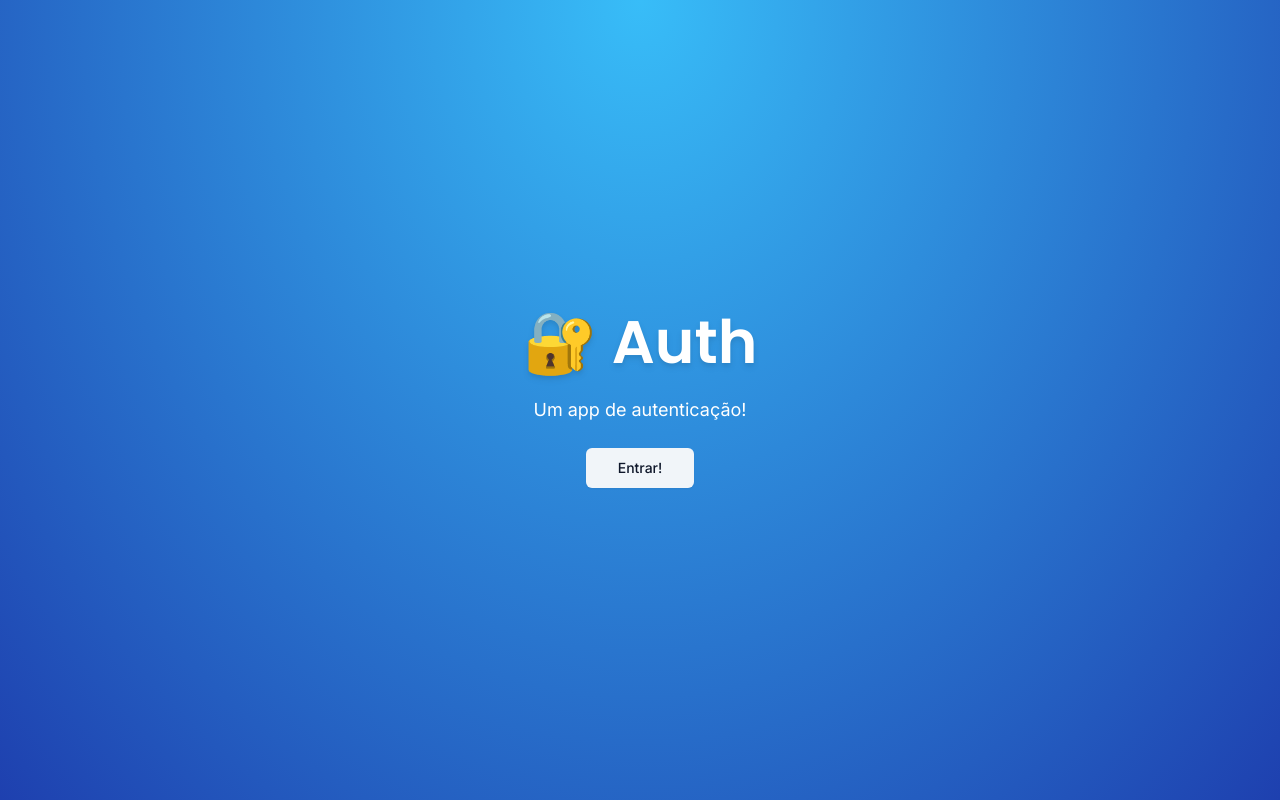
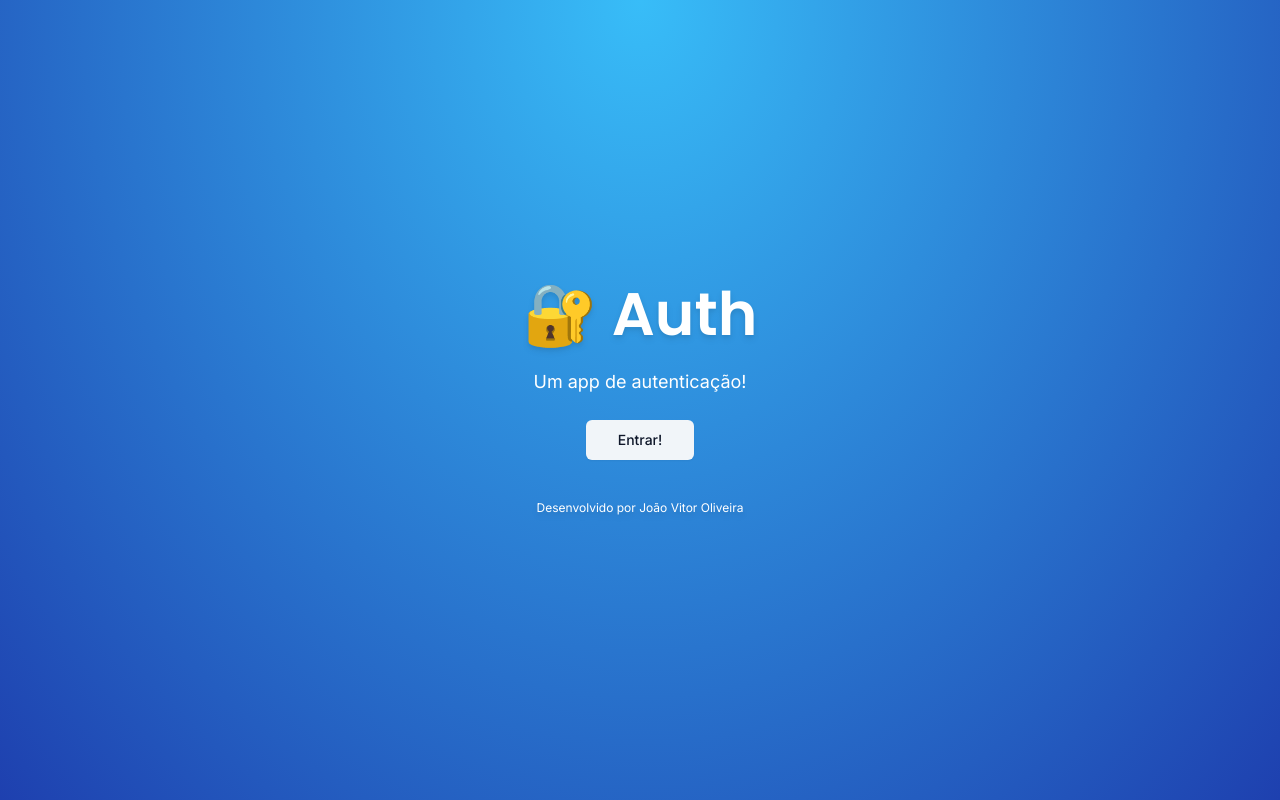
Before and after one commit to joaovitorwoliveira/auth-app, a Next.js app: page / in a window 1280 px wide. Built offline with nearby package versions, Linux system fonts and the light colour scheme; no server answers.

Commit message:
Deploy: Ajustes 04 - Adicionado Joao Vitor Oliveira na Home

```diff
--- a/app/page.tsx
+++ b/app/page.tsx
@@ -29,6 +29,18 @@ export default function Home() {
             </Button>
           </LoginButton>
         </div>
+        <div>
+          <h1 className="text-white text-xs mt-10 drop-shadow-md">
+            Desenvolvido por{" "}
+            <a
+              href="http://www.linkedin.com/in/joaovitorwoliveira"
+              target="_blank"
+              rel="noopener noreferrer"
+            >
+              João Vitor Oliveira
+            </a>
+          </h1>
+        </div>
       </div>
     </main>
   );
```
